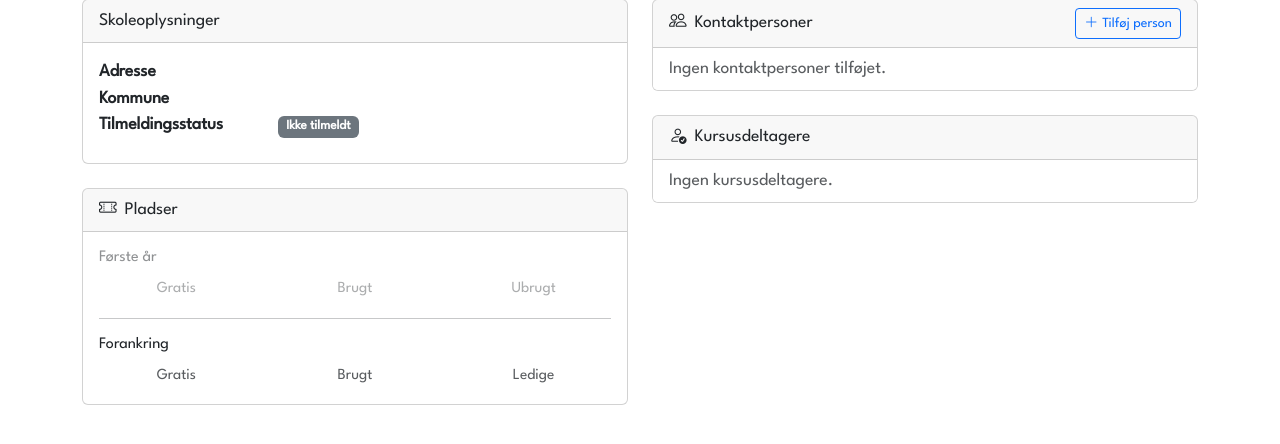
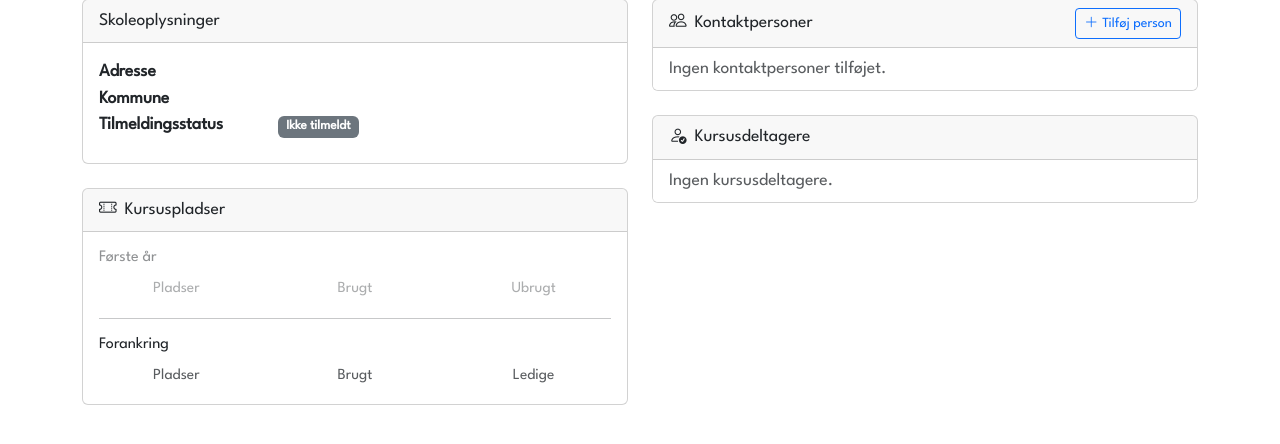
Before and after one commit to NielsOerbaek/basal-app, a Django app: template apps/schools/templates/schools/school_public.html in a window 1280 px wide. Shown: the part 179-623 px from the top of the page. Run offline with Django 5.2, Linux system fonts and the light colour scheme; the template is opened without the code that fills it, so the values that code supplies are empty.

Commit message:
fix(schools): rename seat widget header and labels
- Header: "Pladser" → "Kursuspladser"
- Column label: "Gratis" → "Pladser"
- Remove "gratis" from info/warning texts

Co-Authored-By: Claude Opus 4.5 <noreply@anthropic.com>

```diff
--- a/apps/schools/templates/schools/school_public.html
+++ b/apps/schools/templates/schools/school_public.html
@@ -88,7 +88,7 @@
             </div>
 
             <div class="card mb-4">
-                <div class="card-header"><i class="bi bi-ticket-perforated me-2"></i>Pladser</div>
+                <div class="card-header"><i class="bi bi-ticket-perforated me-2"></i>Kursuspladser</div>
                 <div class="card-body">
                     {# First year bucket #}
                     <div class="{% if is_in_first_year %}{% else %}opacity-50{% endif %} mb-3">
@@ -105,7 +105,7 @@
                         <div class="row text-center">
                             <div class="col-4">
                                 <div class="fs-4 fw-bold text-primary">{{ first_year_seats.free }}</div>
-                                <small class="text-muted">Gratis</small>
+                                <small class="text-muted">Pladser</small>
                             </div>
                             <div class="col-4">
                                 <div class="fs-4 fw-bold text-secondary">{{ first_year_seats.used }}</div>
@@ -134,7 +134,7 @@
                         <div class="row text-center">
                             <div class="col-4">
                                 <div class="fs-4 fw-bold text-primary">{{ forankring_seats.free }}</div>
-                                <small class="text-muted">Gratis</small>
+                                <small class="text-muted">Pladser</small>
                             </div>
                             <div class="col-4">
                                 <div class="fs-4 fw-bold text-secondary">{{ forankring_seats.used }}</div>
@@ -148,7 +148,7 @@
                         {% if is_in_first_year %}
                         <small class="text-muted d-block mt-2">
                             <i class="bi bi-info-circle me-1"></i>
-                            Efter første år får I 1 ekstra gratis plads til at forankre projektet på skolen.
+                            Efter første år får I 1 ekstra plads til at forankre projektet på skolen.
                         </small>
                         {% endif %}
                     </div>
```
Also changed, not shown: apps/schools/templates/schools/school_detail.html (+6 -6 lines).
